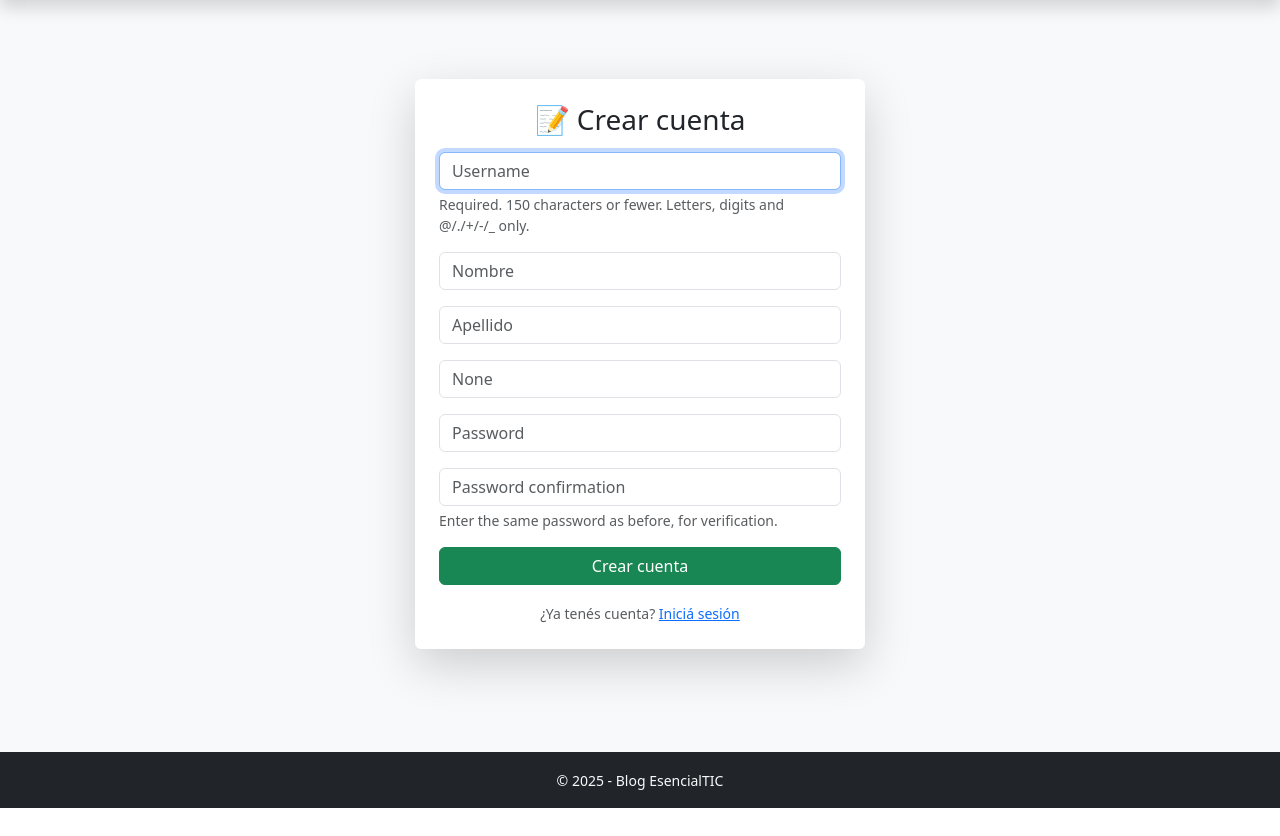
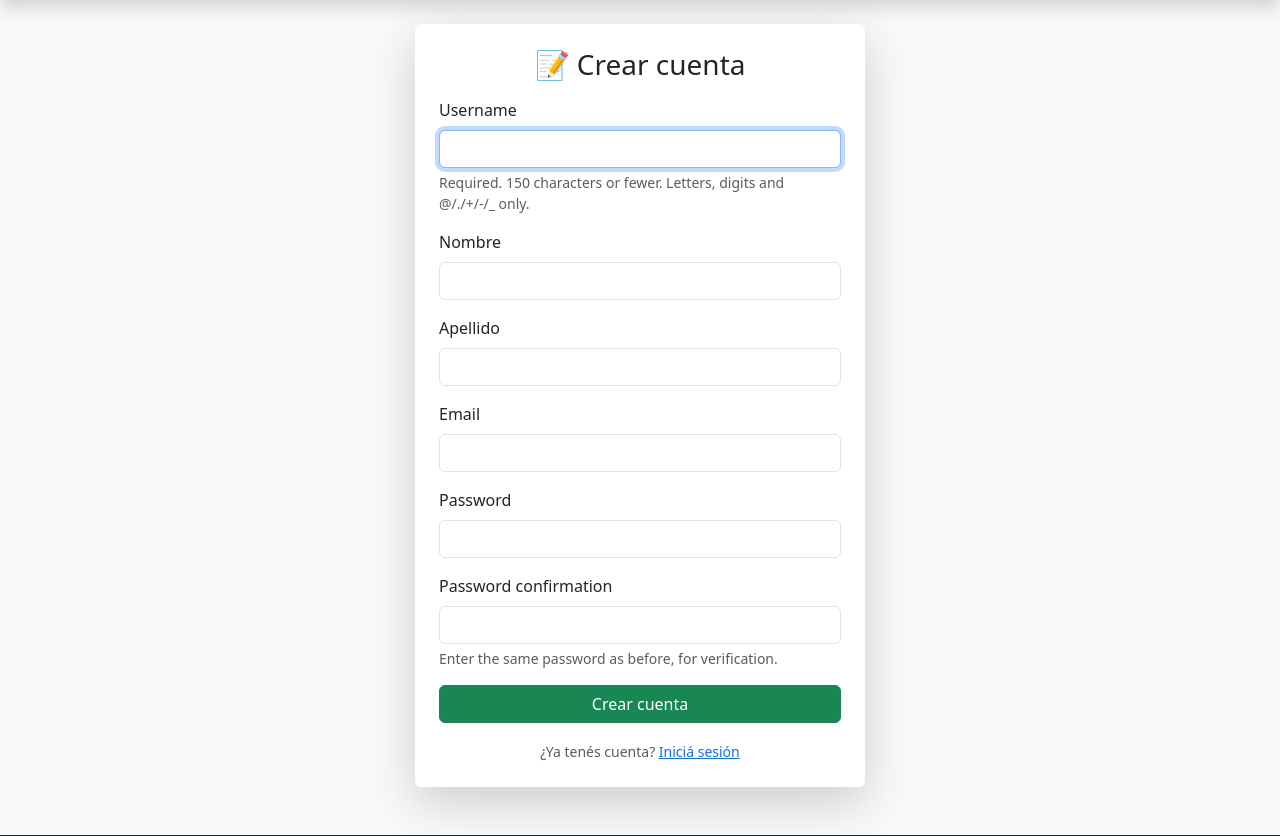
Before and after one commit to sergiorioscomar/blog, a Django app: page /register/ in a window 1280 px wide. Shown: the part 56-892 px from the top of the page. Before the commit the page ends 864 px from the top, so only its background shows below. Run offline with Django 5.2, Linux system fonts and the light colour scheme.

Commit message:
#10| forms upgrade

```diff
--- a/django_project/apps/auth_app/forms.py
+++ b/django_project/apps/auth_app/forms.py
@@ -19,7 +19,6 @@
         for field in self.fields.values():
             field.widget.attrs.update({
                 'class': 'form-control',
-                'placeholder': field.label
             })
 
     def save(self, commit=True):
--- a/django_project/apps/auth_app/templates/registration/register.html
+++ b/django_project/apps/auth_app/templates/registration/register.html
@@ -34,9 +34,9 @@
 
                     {% for field in form %}
                         <div class="mb-3">
-                            <!--<label for="{{ field.id_for_label }}" class="form-label">
+                            <label for="{{ field.id_for_label }}" class="form-label">
                                 {{ field.label }}
-                            </label>-->
+                            </label>
                             {{ field }}
                             {% if field.help_text %}
                                 <div class="form-text">{{ field.help_text }}</div>
```
